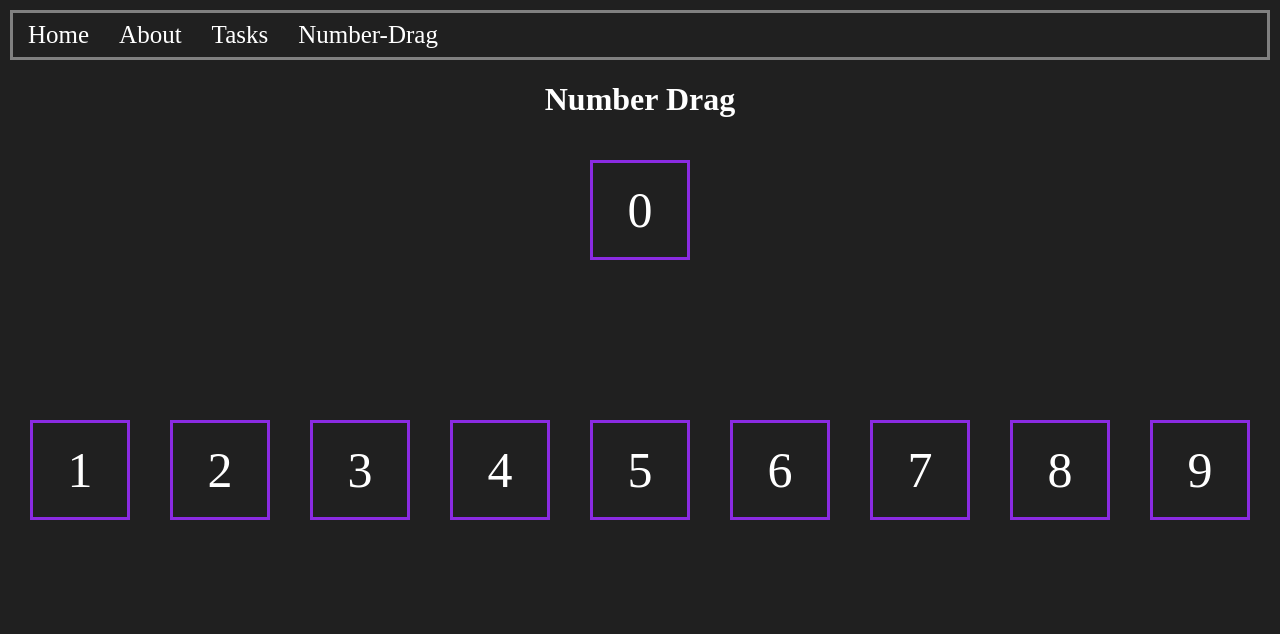
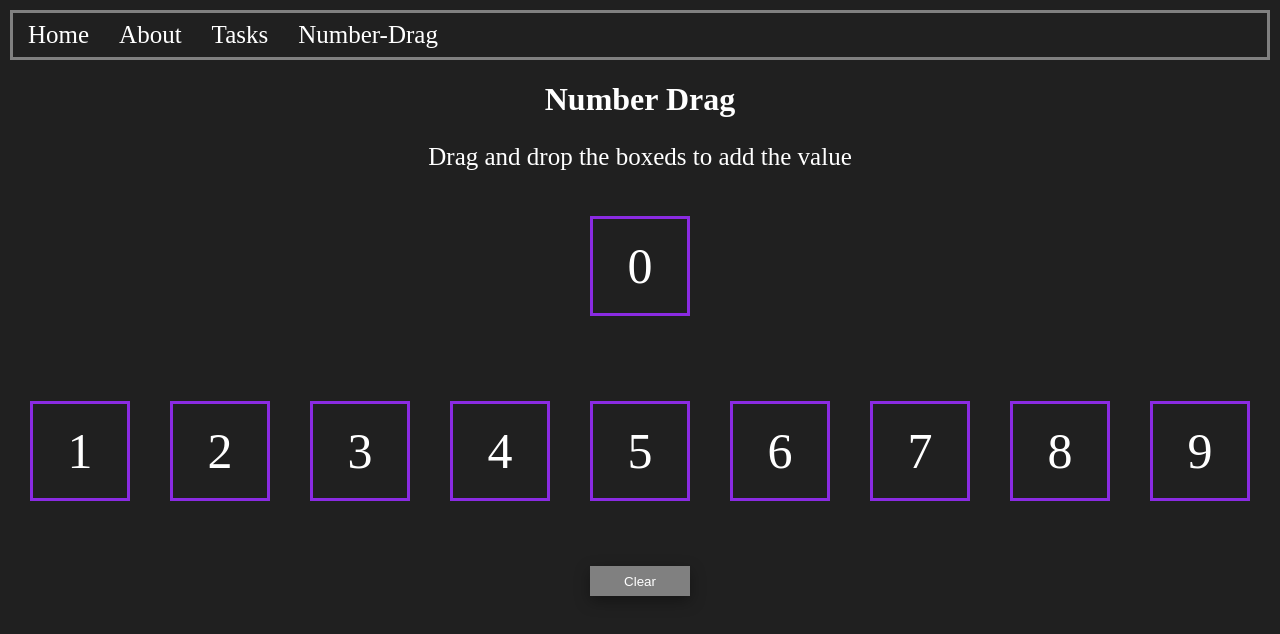
Before and after one commit to Jaysandjay/Assignment1-CPAN-144, a Next.js app: page /numberDrag in a window 1280 px wide. Shown: the top 634 px of the page. Built offline with nearby package versions, Linux system fonts and the light colour scheme.

Commit message:
Finished numberDrag

```diff
--- a/app/components/NumberBox.js
+++ b/app/components/NumberBox.js
@@ -1,8 +1,21 @@
 import React from "react";
 
-export default function NumberBox({number}){
+export default function NumberBox({
+    number,
+    onDragStart,
+    onDragEnd,
+    onDragOver,
+    onDrop
+    }){
     return(
-        <div className='numberBox' draggable="true">
+        <div
+        className='numberBox'
+        draggable="true"
+        onDragStart={onDragStart}
+        onDragEnd={onDragEnd}
+        onDragOver={onDragOver}
+        onDrop={onDrop}
+        >
             {number}
         </div>
     )
--- a/app/globals.css
+++ b/app/globals.css
@@ -163,3 +163,8 @@ button:hover{
   justify-content: space-between;
   height: 400px;
 }
+
+.numberInstructions{
+  text-align: center;
+  font-size: 25px;
+}
--- a/pages/numberDrag.js
+++ b/pages/numberDrag.js
@@ -31,14 +31,20 @@ export default function numberDrag(){
         setCurrentNumber(currentNumber + numToAdd)
     }
 
+    function clear(){
+        setCurrentNumber(0)
+    }
+
 
     return(
         <div>
             <Title title="Number Drag"/>
+            <p className="numberInstructions">Drag and drop the boxeds to add the value </p>
             <div className="boxLayout">
                 <NumberBox
                 number={currentNumber}
-                onDragOver={(e) => handleDragOver(e)}
+                onDragOver={handleDragOver}
+                onDragEnd={handleDragEnd}
                 onDrop={(e) => addNumber(e)}
                 />
                 <div className="boxes">
@@ -46,11 +52,12 @@ export default function numberDrag(){
                         <NumberBox
                         number={num}
                         key={num}
-                        onDragStart={()=>handleDragStart(num)}
-                        onDragEnd={()=>handleDragEnd(num)}
+                        onDragStart={(e)=>handleDragStart(num)}
+                        onDragEnd={(e)=>handleDragEnd(num)}
                         />
                     )}
                 </div>
+                <button onClick={clear}>Clear</button>
             </div>
         </div>
     )
```
